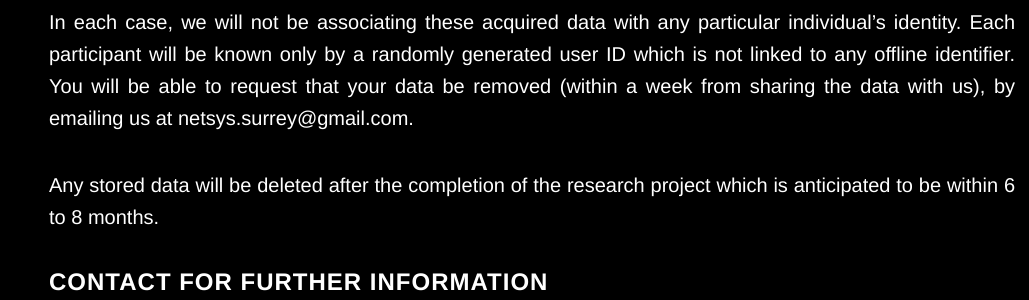
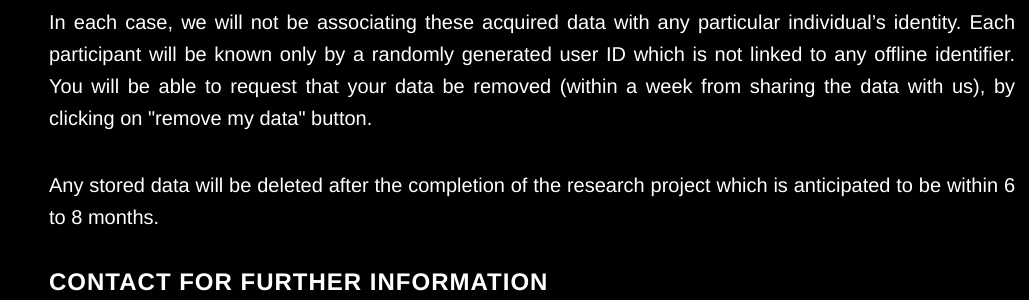
Before and after one commit to socsys/measurements, a Jekyll site: the page pis.html, which Jekyll copies as it is, in a window 1280 px wide and 900 px high, scrolled down 1899 px. Shown: the part 416-716 px from the top of the window, without its empty margins (251-1280 px from the left). Built offline with Jekyll 4.4.1, drawn with Linux system fonts in a browser that asks for light colours.

Commit message:
Update pis.html
delete data records

```diff
--- a/pis.html
+++ b/pis.html
@@ -421,7 +421,7 @@
         <li><p>Coarse-grained location information - City and Internet provider name. (This is optional) </p> </li>
         <li><p>Fine-grained location information – Latitude and Longitude. (This is optional). </p> </li>
       </ul>
-      <p> In each case, we will not be associating these acquired data with any particular individual’s identity. Each participant will be known only by a randomly generated user ID which is not linked to any offline identifier. You will be able to request that your data be removed (within a week from sharing the data with us), by emailing us at netsys.surrey@gmail.com. </p>
+      <p> In each case, we will not be associating these acquired data with any particular individual’s identity. Each participant will be known only by a randomly generated user ID which is not linked to any offline identifier. You will be able to request that your data be removed (within a week from sharing the data with us), by clicking on "remove my data" button. </p>
 
       <p> Any stored data will be deleted after the completion of the research project which is anticipated to be within 6 to 8 months. </p>
 
```
